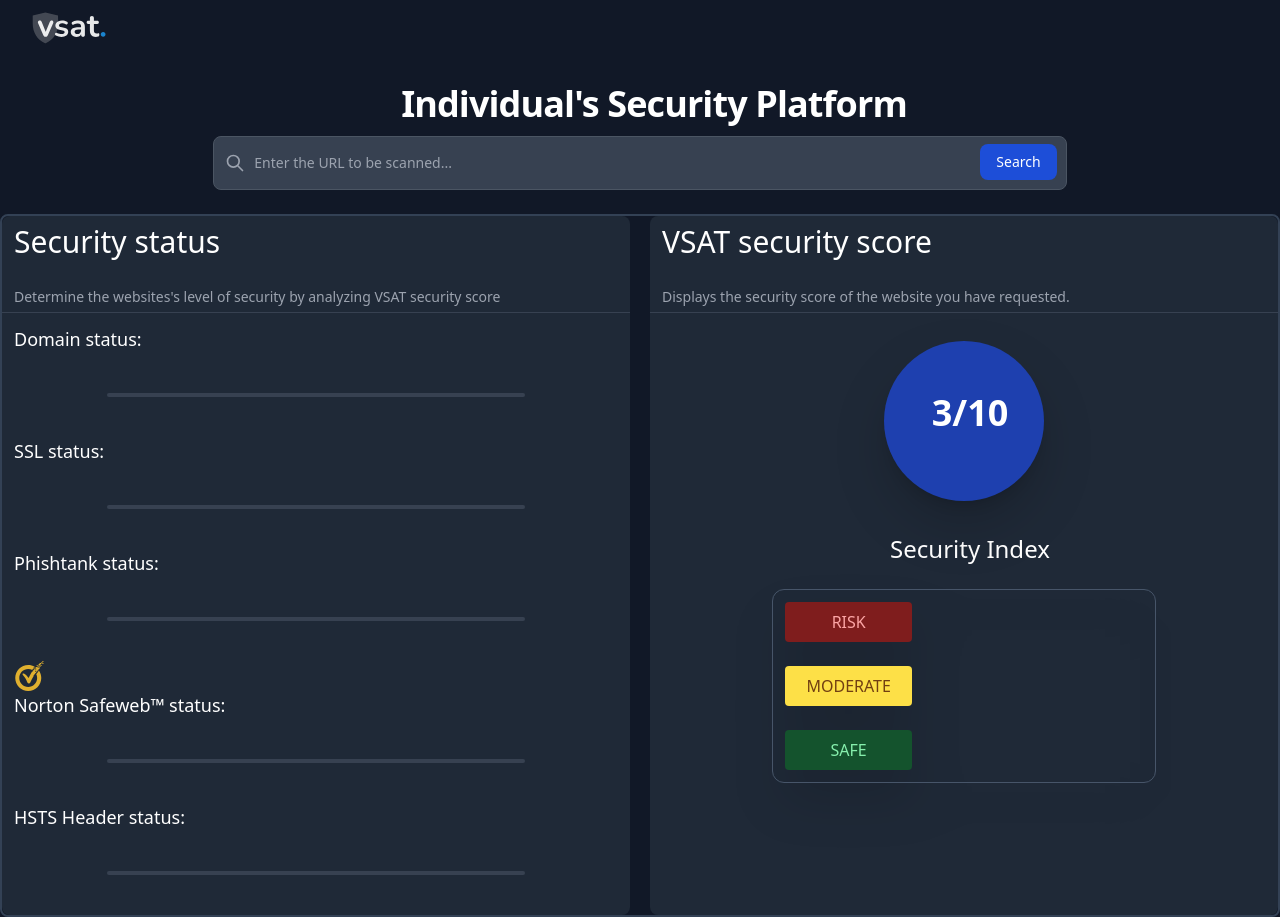
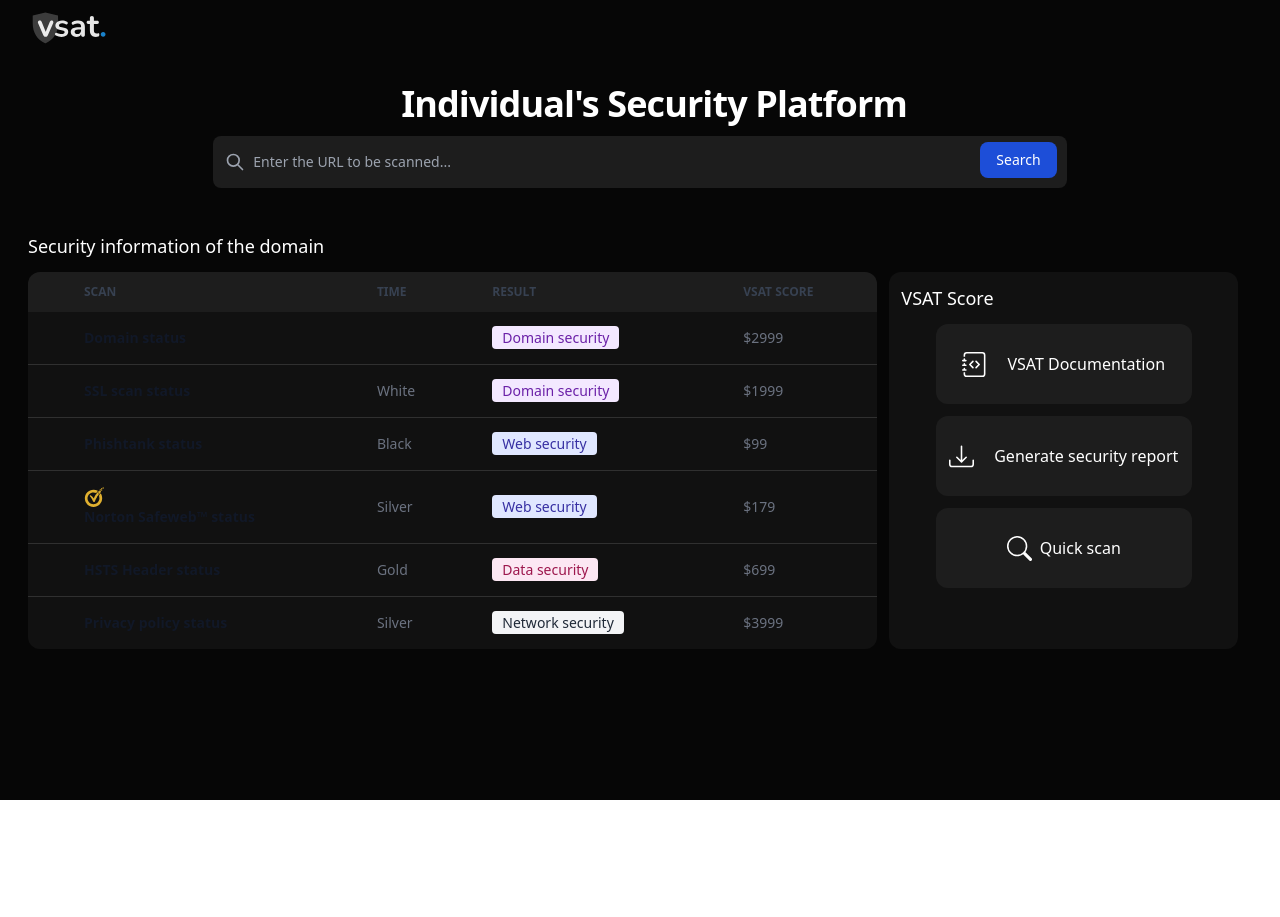
Before and after one commit to Abhinav-22/VSAT, a React (Create React App) app in the folder vsat/: page /individual in a window 1280 px wide. After the commit the page ends 800 px from the top, so only its background shows below. Built offline with nearby package versions, Linux system fonts and the light colour scheme; the HTML template or start-up script is replaced by a standard one; what @react-pdf/renderer would draw is missing.

Commit message:
added toast

```diff
--- a/vsat/package.json
+++ b/vsat/package.json
@@ -16,6 +16,7 @@
     "react-dom": "^18.2.0",
     "react-router-dom": "^6.8.1",
     "react-scripts": "^5.0.1",
+    "react-toastify": "^9.1.2",
     "web-vitals": "^2.1.4",
     "zustand": "^4.3.7"
   },
--- a/vsat/src/Individual.js
+++ b/vsat/src/Individual.js
@@ -33,7 +33,7 @@ function Induvidual() {
   };
   return (
     <>
-      <div className="body bg-gray-900 min-h-screen">
+      <div className="body bg-mainbg min-h-screen">
         <nav className="relative w-full flex flex-wrap items-center justify-between m-0">
           <div className="container-fluid w-full flex flex-wrap items-center justify-between">
             <div className="container-fluid">
@@ -85,7 +85,7 @@ function Induvidual() {
                     type="search"
                     id="default-search"
                     onChange={(e) => setUrlVal(e.target.value)}
-                    className="block w-full p-4 pl-10 text-sm  border  rounded-lg   bg-gray-700 border-gray-600 placeholder-gray-400 text-white focus:ring-blue-500 focus:border-blue-500"
+                    className="block w-full p-4 pl-10 text-sm    rounded-lg   bg-fieldbg  placeholder-gray-400 text-white focus:ring-blue-500 focus:border-blue-500"
                     placeholder="Enter the URL to be scanned..."
                     required
                   />
@@ -100,41 +100,110 @@ function Induvidual() {
             </div>
           </div>
           <br />
-          <div className="border-2 border-slate-700 rounded-lg">
-            <div className="grid grid-cols-2 gap-5">
-              <div className="  rounded-lg reportinfo bg-gray-800 h-auto ">
-                <p className="ml-3  py-2 text-3xl text-white font-medium mb-4">
-                  Security status
-                  <br />
+          <p className=" ml-7 mt-5  text-lg text-white font-medium ">
+            Security information of the domain
             </p>
-                <span className="ml-3 user font-normal text-sm text-gray-400">
-                  Determine the websites's level of security by analyzing VSAT
-                  security score
-                </span>
-                <hr className=" h-px my-1 w-full  border-0 bg-gray-700" />
+          <div class="scan grid grid-cols-3 gap-3">
 
-                <h3 className="desctext text-lg font-medium text-white ml-3 mt-3">
-                  Domain status:
-                </h3>
-                <hr className="w-4/6 h-1 mx-auto   border-0 rounded md:my-10 bg-gray-700" />
+          <div class="col-span-2 statuscard overflow-x-auto mt-3 ml-7 w-full rounded-xl ">
+    <table class="w-full text-sm text-left rounded-lg text-gray-500 dark:text-gray-400">
+        <thead class=" text-xs text-gray-700 uppercase bg-fieldbg dark:text-gray-400">
+            <tr>
+                <th scope="col" class="p-4">
+                    <div class="flex items-center">
 
-                <h3 className="desctext text-lg font-medium text-white ml-3">
-                  SSL status:
-                </h3>
-                <hr className="w-4/6 h-1 mx-auto   border-0 rounded md:my-10 bg-gray-700" />
+                    </div>
+                </th>
+                <th scope="col" class="px-6 py-3">
+                    Scan
+                </th>
+                <th scope="col" class="px-6 py-3">
+                    Time
+                </th>
+                <th scope="col" class="px-6 py-3">
+                    Result
+                </th>
+                <th scope="col" class="px-6 py-3">
+                    VSAT Score
+                </th>
 
-                <h3 className="desctext text-lg font-medium text-white ml-3">
-                  Phishtank status:
-                </h3>
-                <hr className="w-4/6 h-1 mx-auto   border-0 rounded md:my-10 bg-gray-700" />
+            </tr>
+        </thead>
+        <tbody>
+            <tr class=" border-b bg-secondbg border-txtcol ">
+                <td class="w-4 p-4">
+                    <div class="flex items-center">
 
-                <h3 class="desctext text-lg font-medium text-white ml-3">
+                    </div>
+                </td>
+                <th scope="row" class="px-6 py-4 font-large text-gray-900 whitespace-nowrap dark:text-white">
+                Domain status
+                </th>
+                <td class="px-6 py-4">
+
+                </td>
+                <td class="px-6 py-4">
+                <span class="bg-purple-100 text-purple-800 text-sm font-medium mr-2 px-2.5 py-0.5 rounded dark:bg-purple-900 dark:text-purple-300">Domain security</span>
+
+                </td>
+                <td class="px-6 py-4">
+                    $2999
+                </td>
+
+            </tr>
+            <tr class=" border-b bg-secondbg border-txtcol ">
+                <td class="w-4 p-4">
+                    <div class="flex items-center">
+
+                    </div>
+                </td>
+                <th scope="row" class="px-6 py-4 font-large text-gray-900 whitespace-nowrap dark:text-white">
+                SSL scan status
+                </th>
+                <td class="px-6 py-4">
+                    White
+                </td>
+                <td class="px-6 py-4">
+                <span class="bg-purple-100 text-purple-800 text-sm font-medium mr-2 px-2.5 py-0.5 rounded dark:bg-purple-900 dark:text-purple-300">Domain security</span>
+                </td>
+                <td class="px-6 py-4">
+                    $1999
+                </td>
+
+            </tr>
+            <tr class=" border-b bg-secondbg border-txtcol ">
+                <td class="w-4 p-4">
+                    <div class="flex items-center">
+
+                    </div>
+                </td>
+                <th scope="row" class="px-6 py-4 font-large text-gray-900 whitespace-nowrap dark:text-white">
+                Phishtank status
+                </th>
+                <td class="px-6 py-4">
+                    Black
+                </td>
+                <td class="px-6 py-4">
+                <span class="bg-indigo-100 text-indigo-800 text-sm font-medium mr-2 px-2.5 py-0.5 rounded dark:bg-indigo-900 dark:text-indigo-300">Web security</span>
+                </td>
+                <td class="px-6 py-4">
+                    $99
+                </td>
+
+            </tr>
+            <tr class=" border-b bg-secondbg border-txtcol ">
+                <td class="w-4 p-4">
+                    <div class="flex items-center">
+
+                    </div>
+                </td>
+                <th scope="row" class="px-6 py-4 font-large text-gray-900 whitespace-nowrap dark:text-white">
                 <svg
                     viewBox="0 0 24 24"
                     xmlns="http://www.w3.org/2000/svg"
                     class=""
-                    width="30"
-                    height="30"
+                    width="20"
+                    height="20"
                     fill="#000000"
                   >
                     <g id="SVGRepo_bgCarrier" stroke-width="0"></g>
@@ -151,51 +220,127 @@ function Induvidual() {
                       ></path>{" "}
                     </g>
                   </svg>
-                  Norton Safeweb&#8482; status:
-                </h3>
+                  Norton Safeweb&#8482; status
+                </th>
+                <td class="px-6 py-4">
+                    Silver
+                </td>
+                <td class="px-6 py-4">
+                <span class="bg-indigo-100 text-indigo-800 text-sm font-medium mr-2 px-2.5 py-0.5 rounded dark:bg-indigo-900 dark:text-indigo-300">Web security</span>
 
-                <hr className="w-4/6 h-1 mx-auto   border-0 rounded md:my-10 bg-gray-700" />
+                </td>
+                <td class="px-6 py-4">
+                    $179
+                </td>
 
-                <h3 className="desctext text-lg font-medium text-white ml-3">
-                  HSTS Header status:
-                </h3>
-                <hr className="w-4/6 h-1 mx-auto   border-0 rounded md:my-10 bg-gray-700" />
+            </tr>
+            <tr class=" border-b bg-secondbg border-txtcol ">
+                <td class="w-4 p-4">
+                    <div class="flex items-center">
+
                     </div>
-              <div className=" rounded-lg scoreinfo  bg-gray-800 h-auto  ">
-                <p className="ml-3  py-2 text-3xl text-white font-medium mb-4">
-                  VSAT security score
-                  <br />
+                </td>
+                <th scope="row" class="px-6 py-4 font-large text-gray-900 whitespace-nowrap dark:text-white">
+                HSTS Header status
+                </th>
+                <td class="px-6 py-4">
+                    Gold
+                </td>
+                <td class="px-6 py-4">
+                <span class="bg-pink-100 text-pink-800 text-sm font-medium mr-2 px-2.5 py-0.5 rounded dark:bg-pink-900 dark:text-pink-300">Data security</span>
+
+                </td>
+                <td class="px-6 py-4">
+                    $699
+                </td>
+
+            </tr>
+            <tr class="bg-secondbg ">
+                <td class="w-4 p-4">
+                    <div class="flex items-center">
+
+                    </div>
+                </td>
+                <th scope="row" class="px-6 py-4 font-large text-gray-900 whitespace-nowrap dark:text-white">
+                    Privacy policy status
+                </th>
+                <td class="px-6 py-4">
+                    Silver
+                </td>
+                <td class="px-6 py-4">
+                <span class="bg-gray-100 text-gray-800 text-sm font-medium mr-2 px-2.5 py-0.5 rounded dark:bg-gray-700 dark:text-gray-300">Network security</span>
+                </td>
+                <td class="px-6 py-4">
+                    $3999
+                </td>
+
+            </tr>
+        </tbody>
+    </table>
+</div>
+
+<div class=" col-span-1 mt-3 ml-7 w-5/6  h-94 rounded-xl bg-secondbg mr-12 ">
+<p className="ml-3 mt-3  text-lg text-white  font-normal ">
+            VSAT Score
             </p>
-                <span className="ml-3 user font-normal text-sm text-gray-400">
-                  Displays the security score of the website you have requested.
+            <a
+              href="https://vsatsec.gitbook.io/vsat-docs/documentation/overview"
+              target="_blank"
+            >
+              <button className="mt-3 my-auto mx-auto flex gap-2 justify-center align-middle bg-fieldbg hover:bg-blue-700 text-white font-medium text-left rounded-xl h-20 w-64">
+                <svg
+                  xmlns="http://www.w3.org/2000/svg"
+                  width="25"
+                  height="25"
+                  fill="currentColor"
+                  className="bi bi-journal-code my-auto"
+                  viewBox="0 0 16 16"
+                >
+                  <path
+                    fillRule="evenodd"
+                    d="M8.646 5.646a.5.5 0 0 1 .708 0l2 2a.5.5 0 0 1 0 .708l-2 2a.5.5 0 0 1-.708-.708L10.293 8 8.646 6.354a.5.5 0 0 1 0-.708zm-1.292 0a.5.5 0 0 0-.708 0l-2 2a.5.5 0 0 0 0 .708l2 2a.5.5 0 0 0 .708-.708L5.707 8l1.647-1.646a.5.5 0 0 0 0-.708z"
+                  />
+                  <path d="M3 0h10a2 2 0 0 1 2 2v12a2 2 0 0 1-2 2H3a2 2 0 0 1-2-2v-1h1v1a1 1 0 0 0 1 1h10a1 1 0 0 0 1-1V2a1 1 0 0 0-1-1H3a1 1 0 0 0-1 1v1H1V2a2 2 0 0 1 2-2z" />
+                  <path d="M1 5v-.5a.5.5 0 0 1 1 0V5h.5a.5.5 0 0 1 0 1h-2a.5.5 0 0 1 0-1H1zm0 3v-.5a.5.5 0 0 1 1 0V8h.5a.5.5 0 0 1 0 1h-2a.5.5 0 0 1 0-1H1zm0 3v-.5a.5.5 0 0 1 1 0v.5h.5a.5.5 0 0 1 0 1h-2a.5.5 0 0 1 0-1H1z" />
+                </svg>
+                <span className="my-auto ttspan ml-3 flex justify-center">
+                  VSAT Documentation
                 </span>
-                <hr className=" h-px my-1 w-full  border-0 bg-gray-700" />
-                <br />
-                <div className="score bg-blue-800 h-40 w-40 rounded-full mx-auto my-auto flex flex-col items-center justify-center drop-shadow-2xl shadow-lg">
-                  <p className="ml-3  py-2 text-4xl font-black text-white  mb-4 flex flex-col items-center justify-center ">
-                    3/10
-                  </p>
-                </div>
-                <br />
-                <p className="ml-3  py-2 text-2xl text-white font-light mb-4 flex flex-col items-center justify-center">
-                  Security Index
-                  <br />
-                </p>
-                <div className="indexcards w-96 h-auto border border-slate-600 rounded-xl mx-auto my-auto py-3 flex flex-col items-start  justify-center drop-shadow-2xl ">
-                  <span className=" text-md font-medium  rounded w-2/6 h-10 bg-red-900 text-red-300  flex flex-col items-center justify-center ml-3">
-                    &nbsp;RISK&nbsp;
+              </button>
+            </a>
+
+            <button className="mt-3 my-auto mx-auto flex gap-2 justify-center align-middle bg-fieldbg hover:bg-blue-700 text-white font-medium text-left rounded-xl h-20 w-64">
+            <svg
+              xmlns="http://www.w3.org/2000/svg"
+              width="25"
+              height="25"
+              fill="currentColor"
+              className="bi bi-download my-auto"
+              viewBox="0 0 16 16"
+            >
+              <path d="M.5 9.9a.5.5 0 0 1 .5.5v2.5a1 1 0 0 0 1 1h12a1 1 0 0 0 1-1v-2.5a.5.5 0 0 1 1 0v2.5a2 2 0 0 1-2 2H2a2 2 0 0 1-2-2v-2.5a.5.5 0 0 1 .5-.5z" />
+              <path d="M7.646 11.854a.5.5 0 0 0 .708 0l3-3a.5.5 0 0 0-.708-.708L8.5 10.293V1.5a.5.5 0 0 0-1 0v8.793L5.354 8.146a.5.5 0 1 0-.708.708l3 3z" />
+            </svg>
+                <span className="my-auto ttspan ml-3 flex justify-center">
+                  Generate security report
                 </span>
-                  <br />
-                  <span className=" text-md font-medium w-2/6 h-10   rounded bg-yellow-300 text-yellow-900  flex flex-col items-center justify-center ml-3">
-                    &nbsp;MODERATE&nbsp;
+              </button>
+              <button className="mt-3 my-auto mx-auto flex gap-2 justify-center align-middle bg-fieldbg hover:bg-blue-700 text-white font-medium text-left rounded-xl h-20 w-64">
+              <svg
+                xmlns="http://www.w3.org/2000/svg"
+                width="25"
+                height="25"
+                fill="currentColor"
+                className="bi bi-search my-auto"
+                viewBox="0 0 16 16"
+              >
+                <path d="M11.742 10.344a6.5 6.5 0 1 0-1.397 1.398h-.001c.03.04.062.078.098.115l3.85 3.85a1 1 0 0 0 1.415-1.414l-3.85-3.85a1.007 1.007 0 0 0-.115-.1zM12 6.5a5.5 5.5 0 1 1-11 0 5.5 5.5 0 0 1 11 0z" />
+              </svg>
+                <span className="my-auto ttspan flex justify-center">
+                  Quick scan
                 </span>
-                  <br />
-                  <span className="text-md font-medium w-2/6   h-10 rounded bg-green-900 text-green-300  flex flex-col items-center justify-center ml-3">
-                    &nbsp;SAFE&nbsp;
-                  </span>
-                </div>{" "}
-                <br />
-              </div>
+              </button>
+
   </div>
   </div>
   </div>
--- a/vsat/src/Login.js
+++ b/vsat/src/Login.js
@@ -5,6 +5,8 @@ import { Link, useNavigate } from "react-router-dom";
 import supabase from "./config/supabaseClient";
 import useTokenStore from "./stores/tokenStore";
 import useTxtStore from "./stores/txtStore";
+import { ToastContainer, toast } from 'react-toastify';
+import 'react-toastify/dist/ReactToastify.css';
 
 function Login() {
   const [email, setEmail] = useState("");
@@ -16,7 +18,6 @@ function Login() {
 
   const settxtStore = useTxtStore((state) => state.updateTxt);
   const txtStoreval = useTxtStore((state) => state.txtVal);
-
   const navigate = useNavigate();
 
   useEffect(() => {
@@ -287,7 +288,7 @@ function Login() {
     });
     // console.log(email, password);
     if (error) {
-      console.log(error.message);
+      toast.error("Invalid credentials! Please check and try again");
     } else {
       const {
         data: { user },
@@ -298,7 +299,6 @@ function Login() {
         initialTxt();
         initialPorts();
         addtoken();
-
         navigate("/dashboard");
       } else {
         console.log("not authenticated");
@@ -330,7 +330,20 @@ function Login() {
 
   return (
     <>
+<ToastContainer
+position="top-right"
+autoClose={5000}
+hideProgressBar={false}
+newestOnTop={false}
+closeOnClick
+rtl={false}
+pauseOnFocusLoss
+draggable
+pauseOnHover
+theme="dark"
+/>
       <div className="grid grid-cols-2 gap-0 h-screen w-full min-h-screen  ">
+
         <div className="form-pane bg-mainbg">
           <nav className="relative w-full flex flex-wrap items-center justify-between m-0">
             <div className="container-fluid w-full flex flex-wrap items-center justify-between">
```
Also changed, not shown: 1 other file (tests, documents, lock files or other folders). Lines whose indentation alone changed are shown as unchanged.
